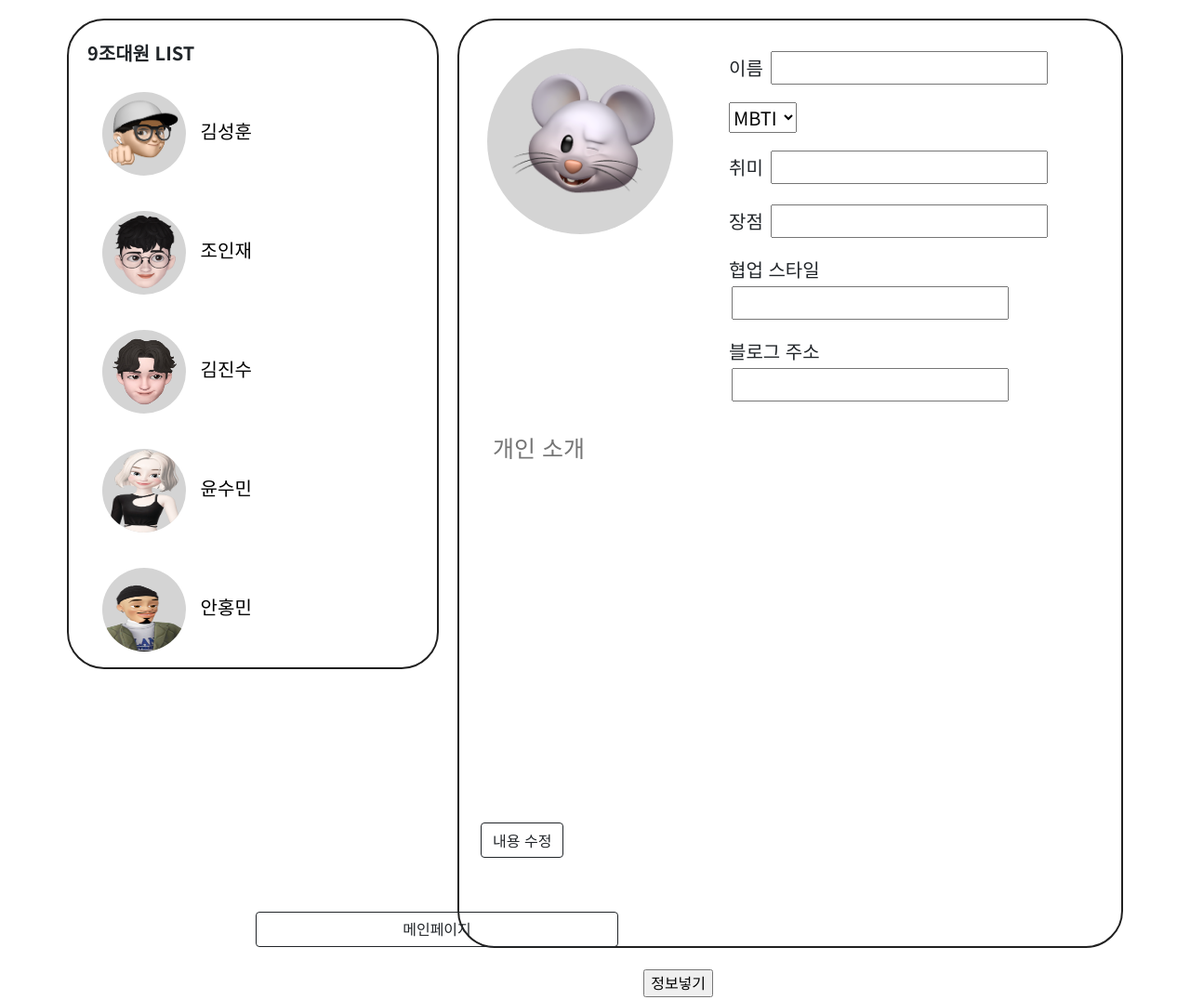
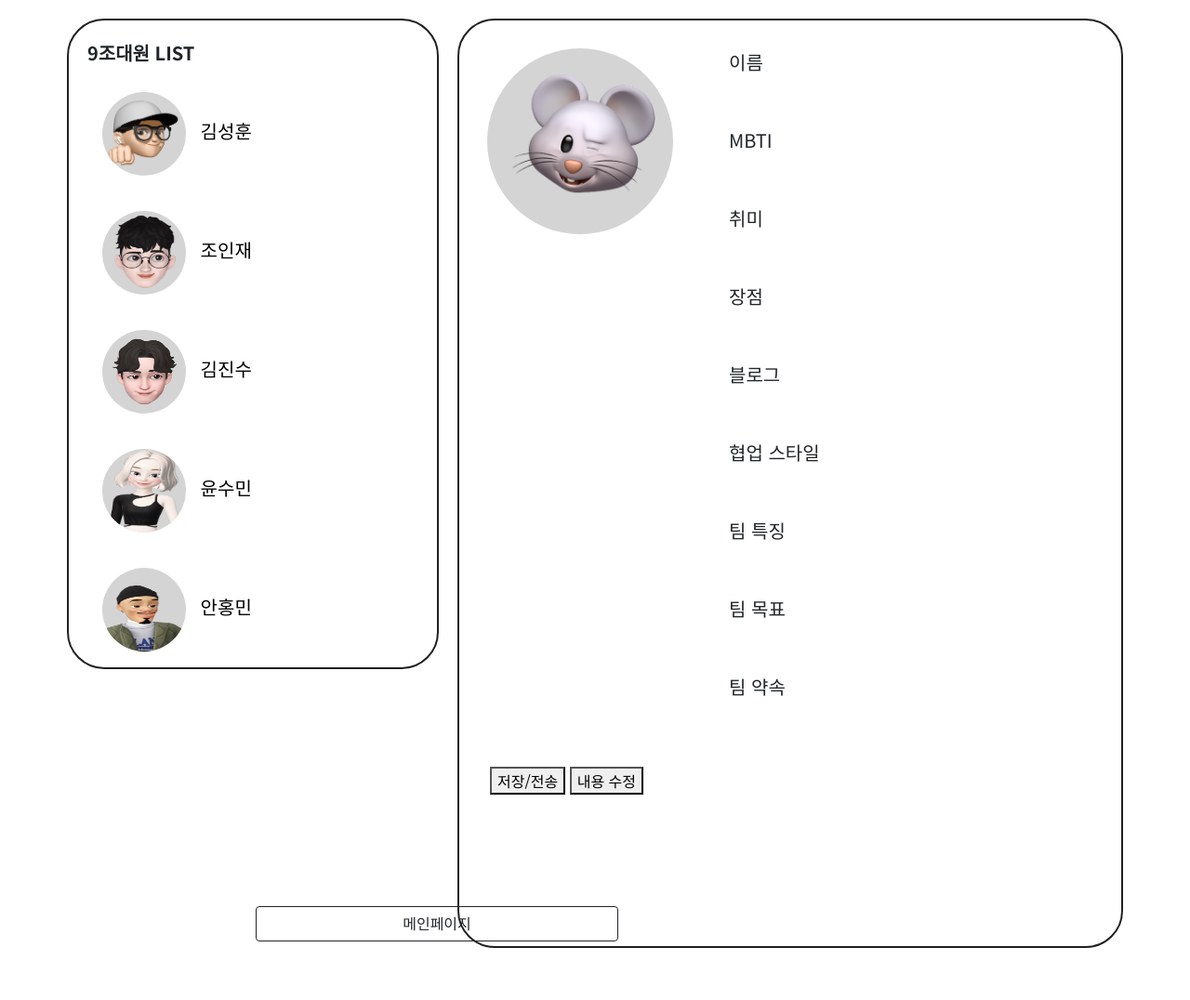
Before and after one commit to kimjinsu0210/9jo, a Flask app: page /static/html/subpage.html in a window 1280 px wide. Shown: the whole page at 93% size. After the commit the page ends 1020 px from the top, so only its background shows below. Run offline with Flask 3, Linux system fonts and the light colour scheme.

Commit message:
subpage 수정

```diff
--- a/app.py
+++ b/app.py
@@ -26,7 +26,7 @@ def input():
         'blog': blog
     }
     db.introduce.insert_one(doc)
-    return redirect('/static/html/input.html')
+    return redirect('/static/html/subpage.html')
 
 @app.route("/input", methods=["GET"])
 def bucket_get():
--- a/static/css/subpage.css
+++ b/static/css/subpage.css
@@ -15,7 +15,6 @@
   padding: var(--gap);
   gap: var(--gap);
   min-height: 800px;
-
 }
 
 .box-sidebar,
@@ -36,7 +35,6 @@
   height: 1000px;
   border: solid 2px rgb(32, 32, 32);
   border-radius: 40px;
-
 }
 
 a {
@@ -47,7 +45,6 @@ a {
 
 a:hover {
   color: black;
-
 }
 
 .member {
@@ -60,7 +57,6 @@ a:hover {
   padding-left: 0px;
   max-height: 600px;
 }
-
 
 .imoji {
   width: 90px;
@@ -81,7 +77,6 @@ a:hover {
   height: 200px;
   border-radius: 50%;
   background-color: rgb(212, 212, 212);
-
 }
 
 .controls {
@@ -123,3 +118,12 @@ li:hover {
   margin: -120px 20px 0px 275px;
   width: 390px;
 }
+
+.tbox {
+  border: none;
+  background-color: transparent;
+}
+
+.tbox:focus {
+  outline: none;
+}
--- a/static/html/subpage.html
+++ b/static/html/subpage.html
@@ -24,13 +24,41 @@
 
   <script>
     function content_modify() {
-      document.getElementByld()
+      const BTN = document.getElementById('btn');
+      const READ = document.querySelectorAll('.tbox');
+
+      BTN.addEventListener("click", function () {
+        if (BTN.innerText === '내용 수정') {
+          BTN.innerText = '완료';
+        } else BTN.innerText = '내용 수정';
+      })
+
+      BTN.addEventListener("click", function () {
+        if (BTN.innerText === '내용 수정') {
+          document.getElementById('target_btn').style.visibility = 'hidden'
+        } else { document.getElementById('target_btn').style.visibility = 'visible' }
+      })
+
+      READ.forEach((a) => {
+        BTN.addEventListener("click", function () {
+          if (BTN.innerText === '내용 수정') {
+            a.readOnly = true;
+          } else {
+            a.readOnly = false;
+          }
+        })
+      })
+
+      let name = $('#name').val()
+      if (name === '김성훈') {
+        console.log('hihi')
+      }
     }
 
     function show_info() {
       $(".team-name").on('click', function (e) {
         let value = e.target.id
-        console.log(value)
+        // console.log(value)
 
         fetch('/input').then(res => res.json()).then(data => {
           let rows = data['result'];
@@ -43,34 +71,66 @@
             let style = a['style'];
             let blog = a['blog'];
 
+            if (value === name && name === '김성훈') {
+              $('#main-imoji').empty();
+              let temp_html2 = `<img class="main-imoji" src="/static/img/KSH.png">`
+              $('#main-imoji').append(temp_html2);
+            } else if (value === name && name === '조인재') {
+              $('#main-imoji').empty();
+              let temp_html2 = `<img class="main-imoji" src="/static/img/JIJ.png">`
+              $('#main-imoji').append(temp_html2);
+            } else if (value === name && name === '김진수') {
+              $('#main-imoji').empty();
+              let temp_html2 = `<img class="main-imoji" src="/static/img/KJS.png">`
+              $('#main-imoji').append(temp_html2);
+            } else if (value === name && name === '윤수민') {
+              $('#main-imoji').empty();
+              let temp_html2 = `<img class="main-imoji" src="/static/img/YSM.png">`
+              $('#main-imoji').append(temp_html2);
+            } else if (value === name && name === '안홍민') {
+              $('#main-imoji').empty();
+              let temp_html2 = `<img class="main-imoji" src="/static/img/AHM.png">`
+              $('#main-imoji').append(temp_html2);
+            }
+
             if (value === name) {
               $('#controls').empty();
-              let temp_html =`<p>
-                                <label for="name">이름 </label>
-                                <div>${name}</div>
+              let temp_html = `<p>
+                                  <label for="myname">이름 </label><br>
+                                  <input type="text" class="tbox" id="name" value="${name}" readonly>
                                 </p>
                                 <p>
-                                <label for="name">MBTI </label>
-                                <div>${mbti}</div>
+                                  <label for="mbti">MBTI </label><br>
+                                  <input type="text" class="tbox" id="mbti" value="${mbti}" readonly>
                                 </p>
                                 <p>
-                                <label for="hobby">취미 </label>
-                                <input type="text" id="hobby" name="hobby" placeholder="${hobby}" readonly />
+                                  <label for="hobby">취미 </label><br>
+                                  <input type="text" class="tbox" id="hobby" value="${hobby}" readOnly>
                                 </p>
                                 <p>
-                                <label for="place">장점</label>
-                                <input type="text" id="merit" name="place" placeholder="${merit}" readonly />
+                                  <label for="merit">장점 </label><br>
+                                  <input type="text" class="tbox" id="merit" value="${merit}" readOnly>
                                 </p>
                                 <p>
-                                <label for="style">협업 스타일</label>
-                                <input type="text" id="style" name="style" placeholder="${style}" readonly />
+                                  <label for="blog">블로그 </label><br>
+                                  <input type="text" class="tbox" id="blog" value="${blog}" readOnly>
                                 </p>
                                 <p>
-                                <label for="blog">블로그 주소</label>
-                                <input type="text" id="blog" name="blog" placeholder="${blog}" readonly />
+                                  <label for="style">협업 스타일 </label><br>
+                                  <input type="text" class="tbox" id="style" value="${style}" readOnly>
                                 </p>
-                            </div>
-                        </div>`
+                                <p>
+                                  <label for="team-sgnt">팀 특징 </label><br>
+                                  <input type="text" class="tbox" id="signature" value=":-D" readonly>
+                                </p>
+                                <p>
+                                  <label for="team-goal">팀 목표 </label><br>
+                                  <input type="text" class="tbox" id="goal" value=":-D" readonly>
+                                </p>
+                                <p>
+                                  <label for="team-prom">팀 약속 </label><br>
+                                  <input type="text" class="tbox" id="promise" value=":-D" readonly>
+                                </p>`
               $('#controls').append(temp_html);
             }
           });
@@ -88,7 +148,7 @@
       let blog = $('#blog').val();
 
       let formData = new FormData();
-      formData.append('name', myname);
+      formData.append('name', name);
       formData.append('mbti', mbti);
       formData.append('hobby', hobby);
       formData.append('merit', merit);
@@ -111,7 +171,7 @@
         <ul class="team-list">
           <label class="member">9조대원 LIST</label>
           <p>
-            <li><button  onclick="show_info()" class="team-name" id="김성훈" >
+            <li><button onclick="show_info()" class="team-name" id="김성훈">
                 <img class="imoji" src="/static/img/KSH.png"> 김성훈</button>
             </li>
           </p>
@@ -139,60 +199,56 @@
       </aside>
       <div class="box-contents">
         <div class="content">
-          <img class="main-imoji" src="/static/img/mouse.png">
+          <div id="main-imoji"><img class="main-imoji" src="/static/img/mouse.png"></div>
           <form name="" method="" action="">
             <div class="controls" id="controls">
               <p>
-                <label for="name">이름 </label>
-                <input type="text" id="name" name="name" readonly />
+                <label for="name">이름 </label><br>
+                <input type="text" class="tbox" id="name" readonly>
               </p>
               <p>
-                <select class="MBTI-list" id="mbti">
-                  <option label="MBTI"></option>
-                  <option value="1">ENFP</option>
-                  <option value="2">ENTP</option>
-                  <option value="3">ENFJ</option>
-                  <option value="4">ENTJ</option>
-                  <option value="5">ESFP</option>
-                  <option value="6">ESTP</option>
-                  <option value="7">ESFJ</option>
-                  <option value="8">ESFP</option>
-                  <option value="9">INFP</option>
-                  <option value="10">INTP</option>
-                  <option value="11">INFJ</option>
-                  <option value="12">INTJ</option>
-                  <option value="13">ISTP</option>
-                  <option value="14">ISTJ</option>
-                  <option value="15">ISFP</option>
-                  <option value="16">ISFJ</option>
-                </select>
+                <label for="mbti">MBTI </label><br>
+                <input type="text" class="tbox" id="mbti" readonly>
               </p>
               <p>
-                <label for="hobby">취미 </label>
-                <input type="text" id="hobby" name="hobby" readonly />
+                <label for="hobby">취미 </label><br>
+                <input type="text" class="tbox" id="hobby" readOnly>
               </p>
               <p>
-                <label for="place">장점</label>
-                <input type="text" id="merit" name="place" readonly />
+                <label for="merit">장점 </label><br>
+                <input type="text" class="tbox" id="merit" readOnly>
               </p>
               <p>
-                <label for="style">협업 스타일</label>
-                <input type="text" id="style" name="style" readonly />
+                <label for="blog">블로그 </label><br>
+                <input type="text" class="tbox" id="blog" readOnly>
               </p>
               <p>
-                <label for="blog">블로그 주소</label>
-                <input type="text" id="blog" name="blog" readonly />
+                <label for="style">협업 스타일 </label><br>
+                <input type="text" class="tbox" id="style" readOnly>
+              </p>
+              <p>
+                <label for="team-sgnt">팀 특징 </label><br>
+                <input type="text" class="tbox" id="signature" readonly>
+              </p>
+              <p>
+                <label for="team-goal">팀 목표 </label><br>
+                <input type="text" class="tbox" id="goal" readonly>
+              </p>
+              <p>
+                <label for="team-prom">팀 약속 </label><br>
+                <input type="text" class="tbox" id="promise" readonly>
               </p>
             </div>
         </div>
-        <p><textarea class="introduce" placeholder="  개인 소개" id="id" name="introduce" readonly></textarea></p>
-        <input type="button" onclick="content_modify()" id="btn" class="btn btn-outline-dark" value="내용 수정"
-          name=""></button></form>
+        <div class="btn">
+          <button type="button" class="submit-btn" onclick="save_info()" id="target_btn">저장/전송</button>
+          <button type="button" onclick="content_modify()" id="btn" class="change-btn">내용 수정</button>
+        </div>
+        </form>
       </div>
     </section>
   </div>
   <button type="button" id="main-btn" class="btn btn-outline-dark">메인페이지</button>
-  <input type="button" value="정보넣기" onclick="location.href='input.html'">
 </body>
 
 </html>
```
Lines whose indentation alone changed are shown as unchanged.
